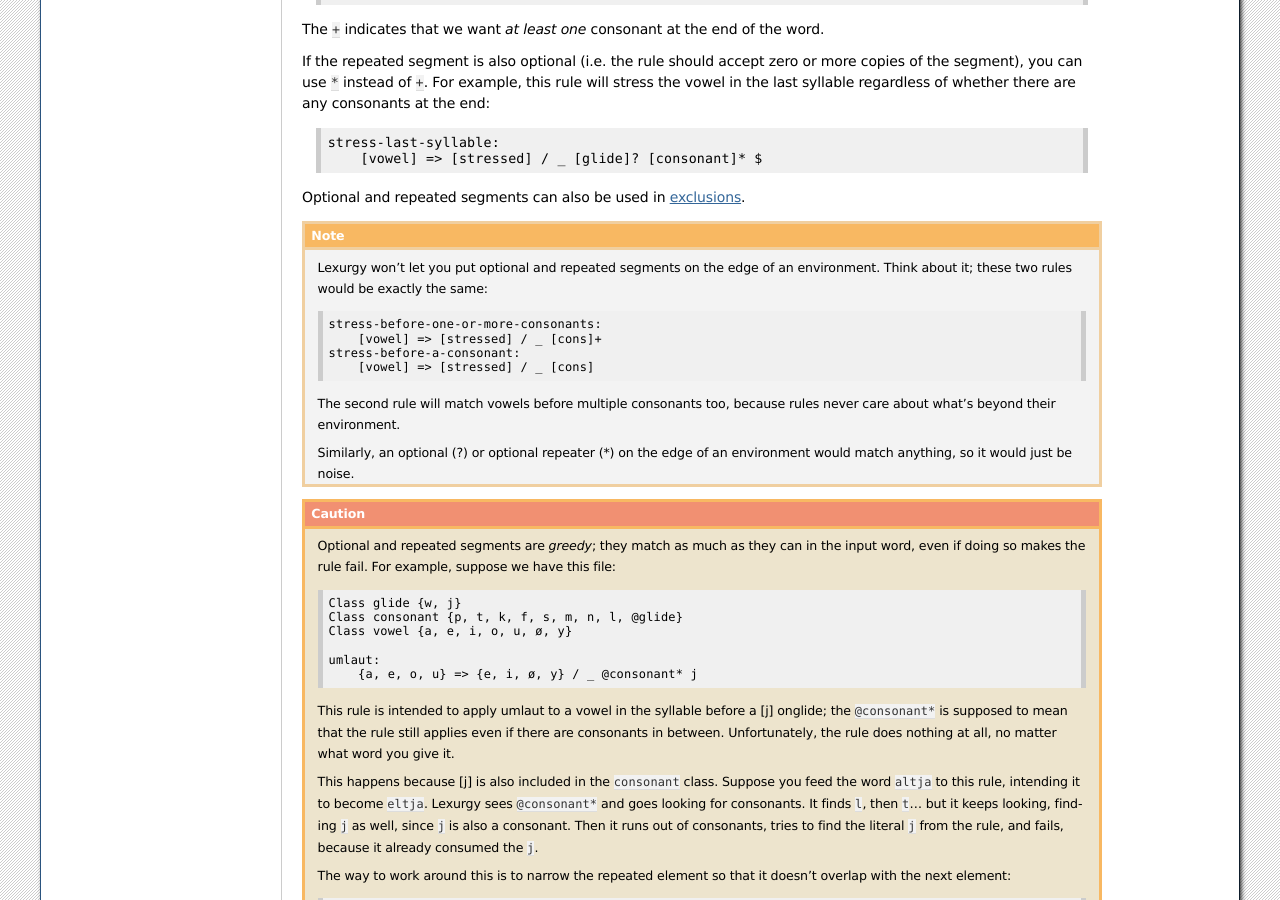
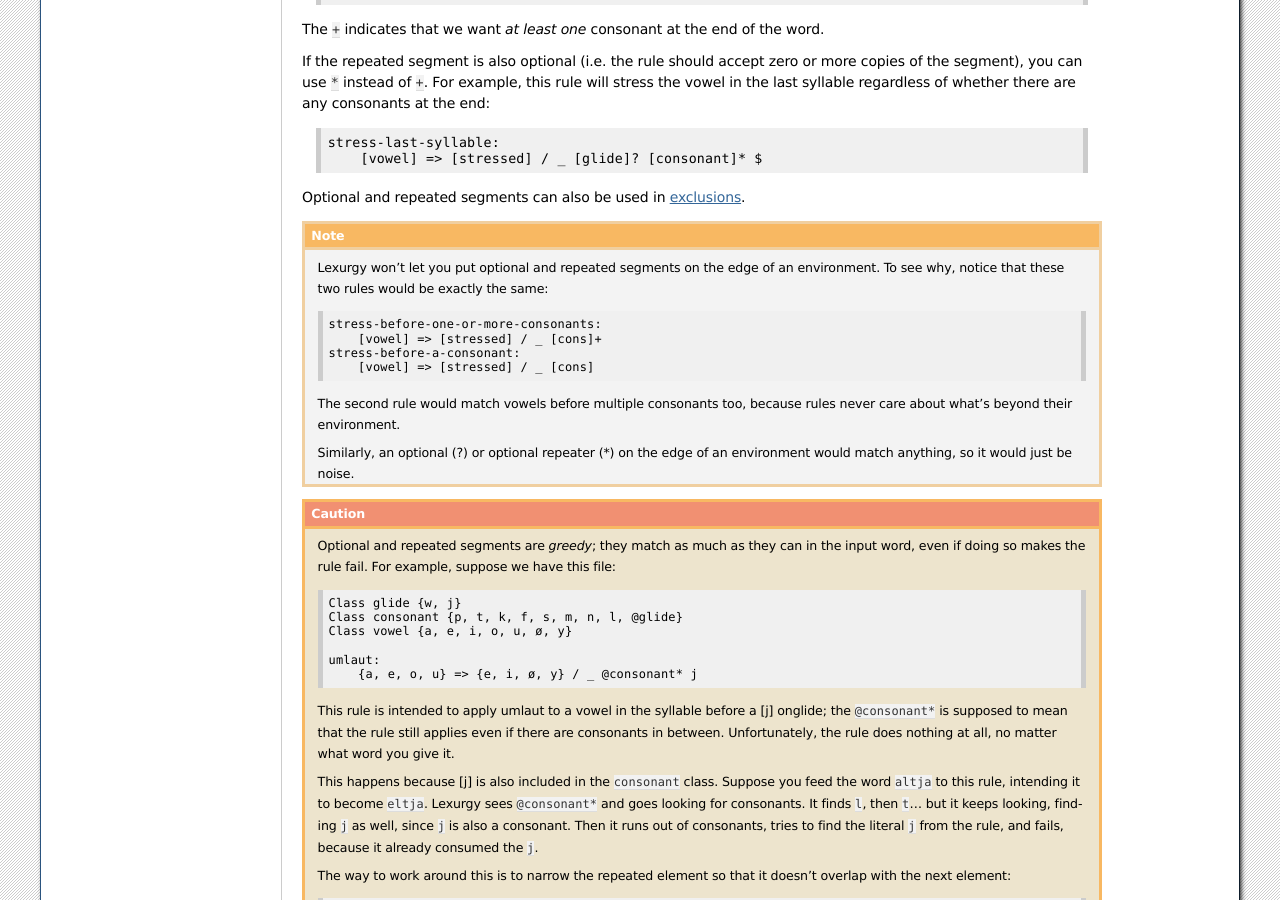
Before and after one commit to def-gthill/lexurgy, a Sphinx documentation site: the page built from doc/source/sc-dsl.rst, in a window 1280 px wide and 900 px high, scrolled down 7500 px. Built offline with Sphinx 7.4.7, drawn with Linux system fonts in a browser that asks for light colours.

Commit message:
More minor edits

```diff
--- a/doc/source/sc-dsl.rst
+++ b/doc/source/sc-dsl.rst
@@ -489,14 +489,14 @@ Optional and repeated segments can also be used in :ref:`exclusions <sc-exclusio
 .. note::
 
     Lexurgy won't let you put optional and repeated segments on the edge of an
-    environment. Think about it; these two rules would be exactly the same::
+    environment. To see why, notice that these two rules would be exactly the same::
 
         stress-before-one-or-more-consonants:
             [vowel] => [stressed] / _ [cons]+
         stress-before-a-consonant:
             [vowel] => [stressed] / _ [cons]
 
-    The second rule will match vowels before multiple consonants too, because
+    The second rule would match vowels before multiple consonants too, because
     rules never care about what's beyond their environment.
 
     Similarly, an optional (?) or optional repeater (*) on the edge of an
```
